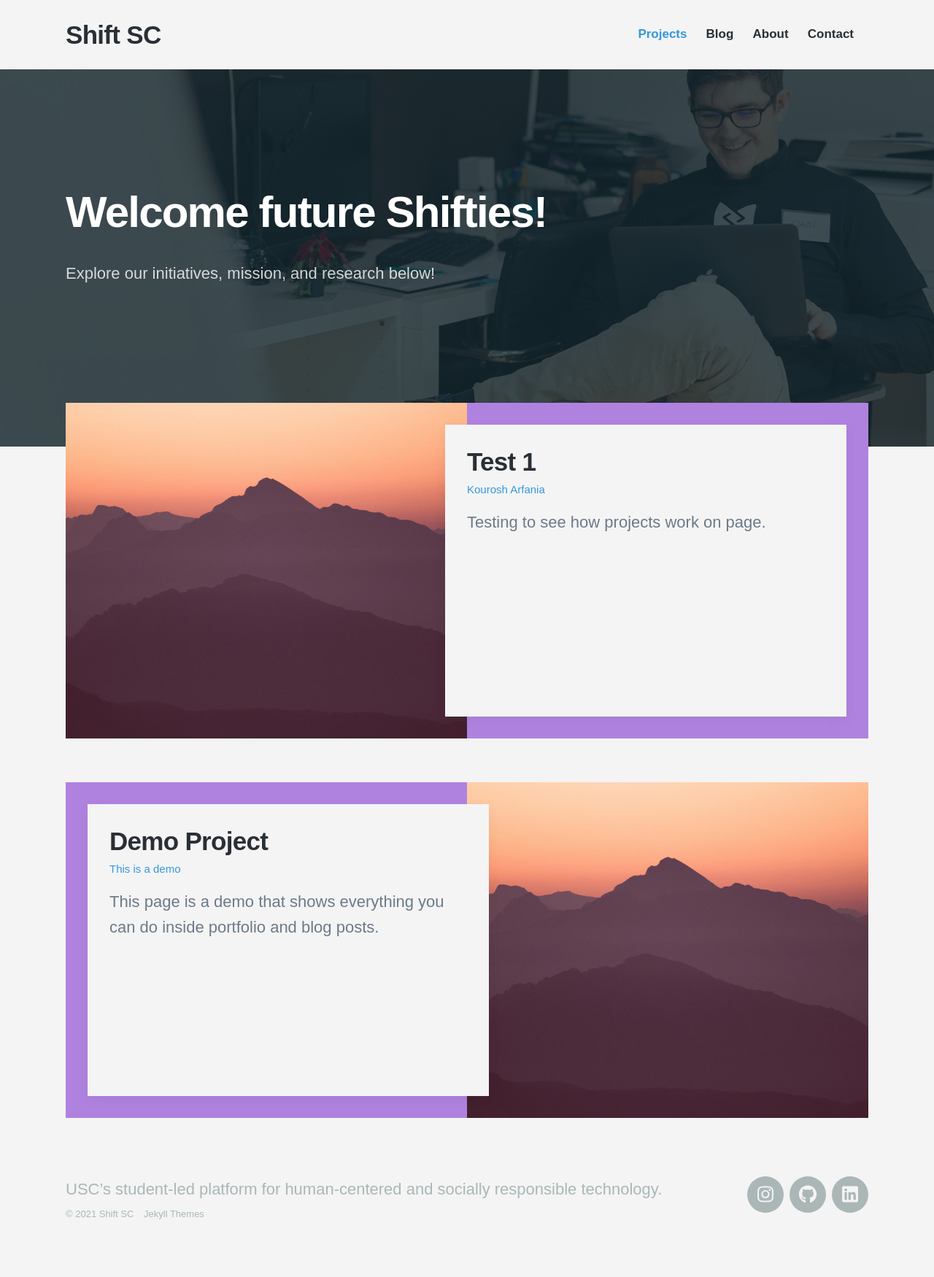
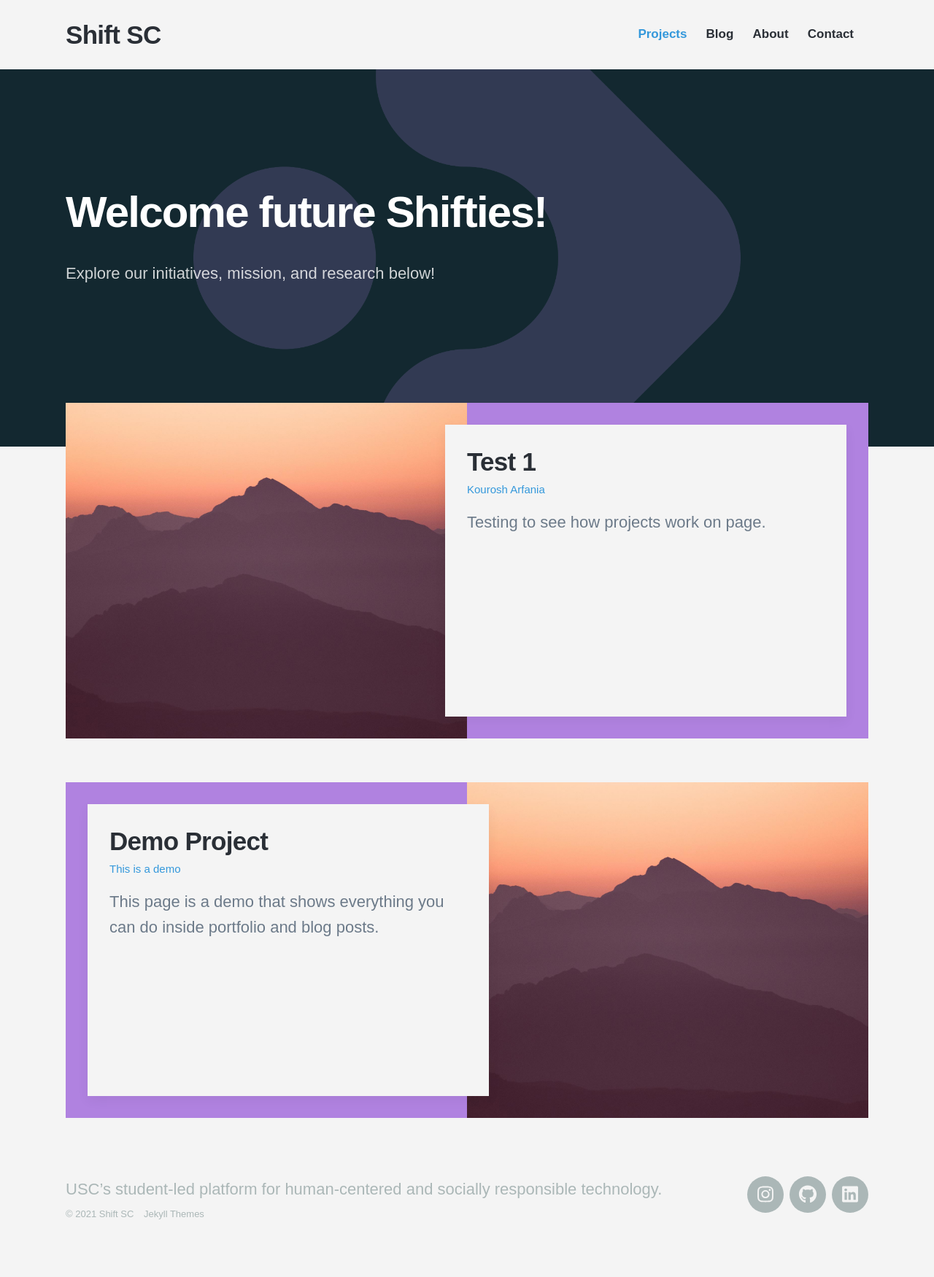
Before and after one commit to shiftsc/shiftsc.github.io, a Jekyll site: the page built from index.html, in a window 1280 px wide. Shown: the whole page at 73% size. Built offline with Jekyll 4.4.1, drawn with Linux system fonts in a browser that asks for light colours; nearby versions of some CDN libraries; some web fonts are replaced.

Commit message:
updated homescreen logo

```diff
--- a/index.html
+++ b/index.html
@@ -2,7 +2,7 @@
 layout: default
 title: Human-Centered & Socially Responsible Technology
 description: We are a community of designers, builders, thinkers, and educators driving the shift towards a technological future better aligned with human values . Through a diverse set of campus initiatives, we create opportunities for conversation and action around the social implications and ethical issues of technology.A sleek, modern Jekyll theme for personal websites. Personal is the perfect theme for developers, designers and other creatives.
-featured_image: /images/demo/home.jpg
+featured_image: /images/SHIFTSC_LOGO-03.png
 ---
 
 <section class="hero">
```
